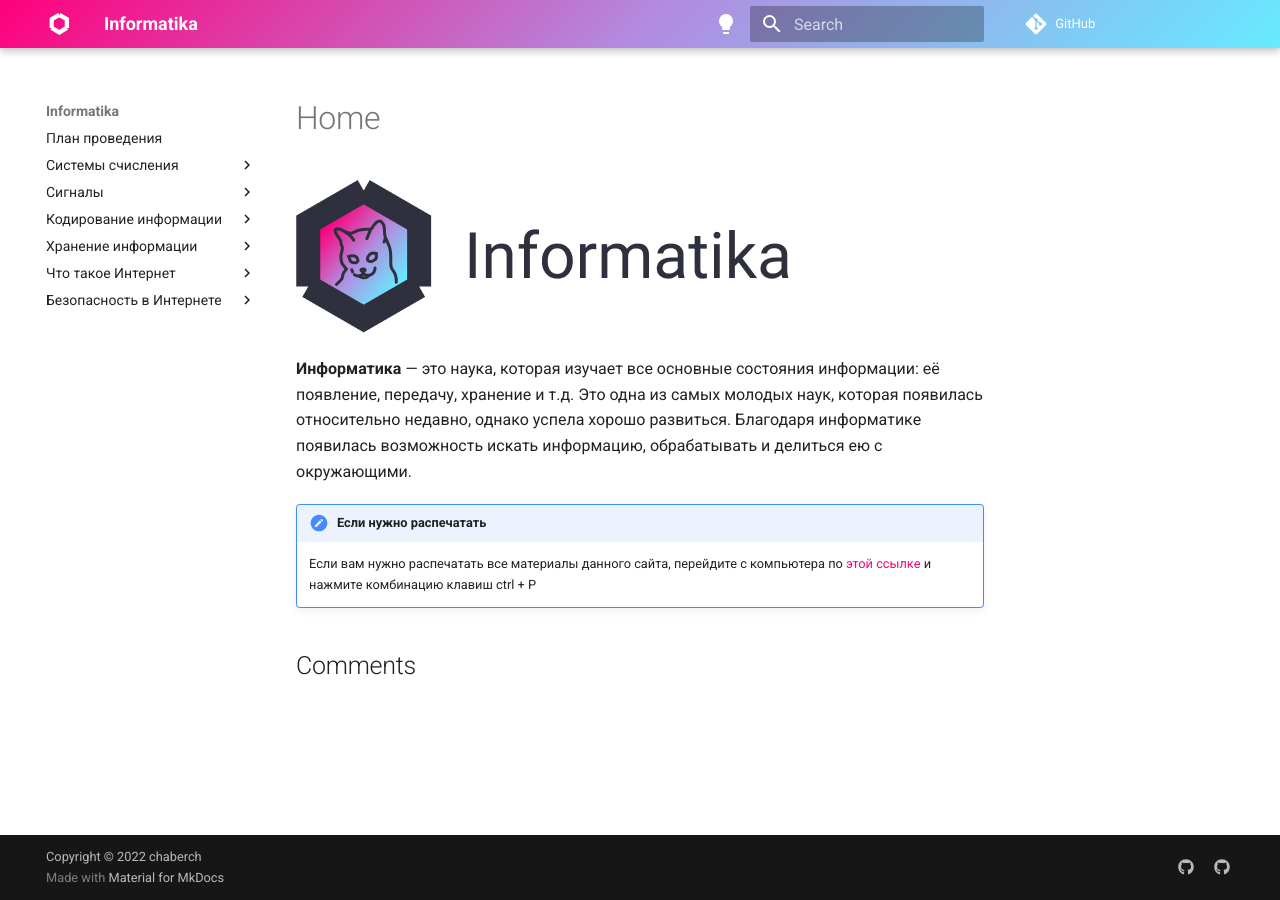
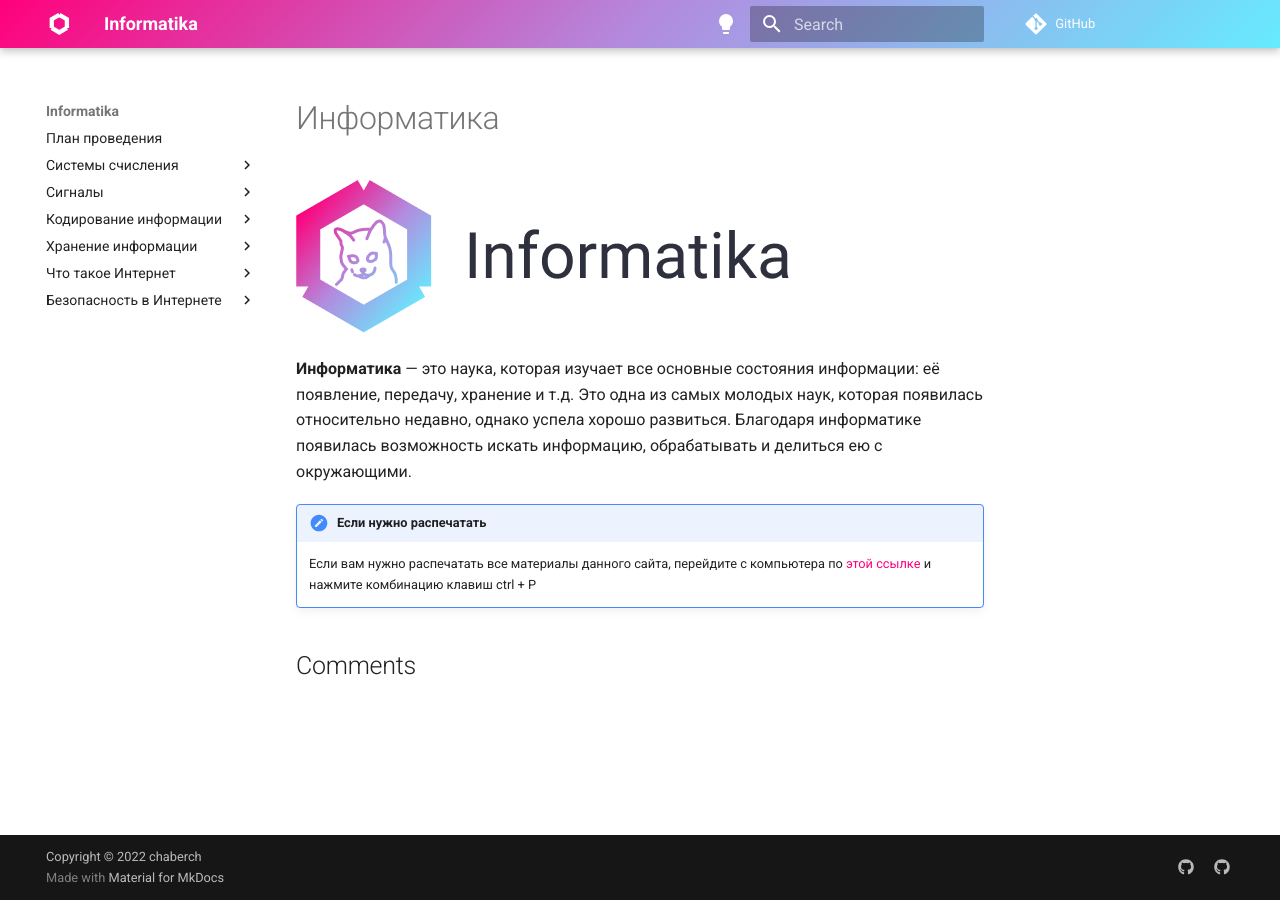
Before and after one commit to chabErch/Informatika, an MkDocs documentation site: the page built from docs/index.md, in a window 1280 px wide. Built offline with MkDocs 1.6.1 and Material for MkDocs 9.7.7, drawn with Linux system fonts in a browser that asks for light colours; comment, search, counter and statistics services are not loaded.

Commit message:
update banner

```diff
--- a/docs/index.md
+++ b/docs/index.md
@@ -1,3 +1,5 @@
+# Информатика
+
 ![Banner-dark](index.assets/Banner-dark.png#only-dark)
 ![Banner-light](index.assets/Banner-light.png#only-light)
 
```
Also changed, not shown: docs/index.assets/Banner-dark.png, docs/index.assets/Banner-light.png.
